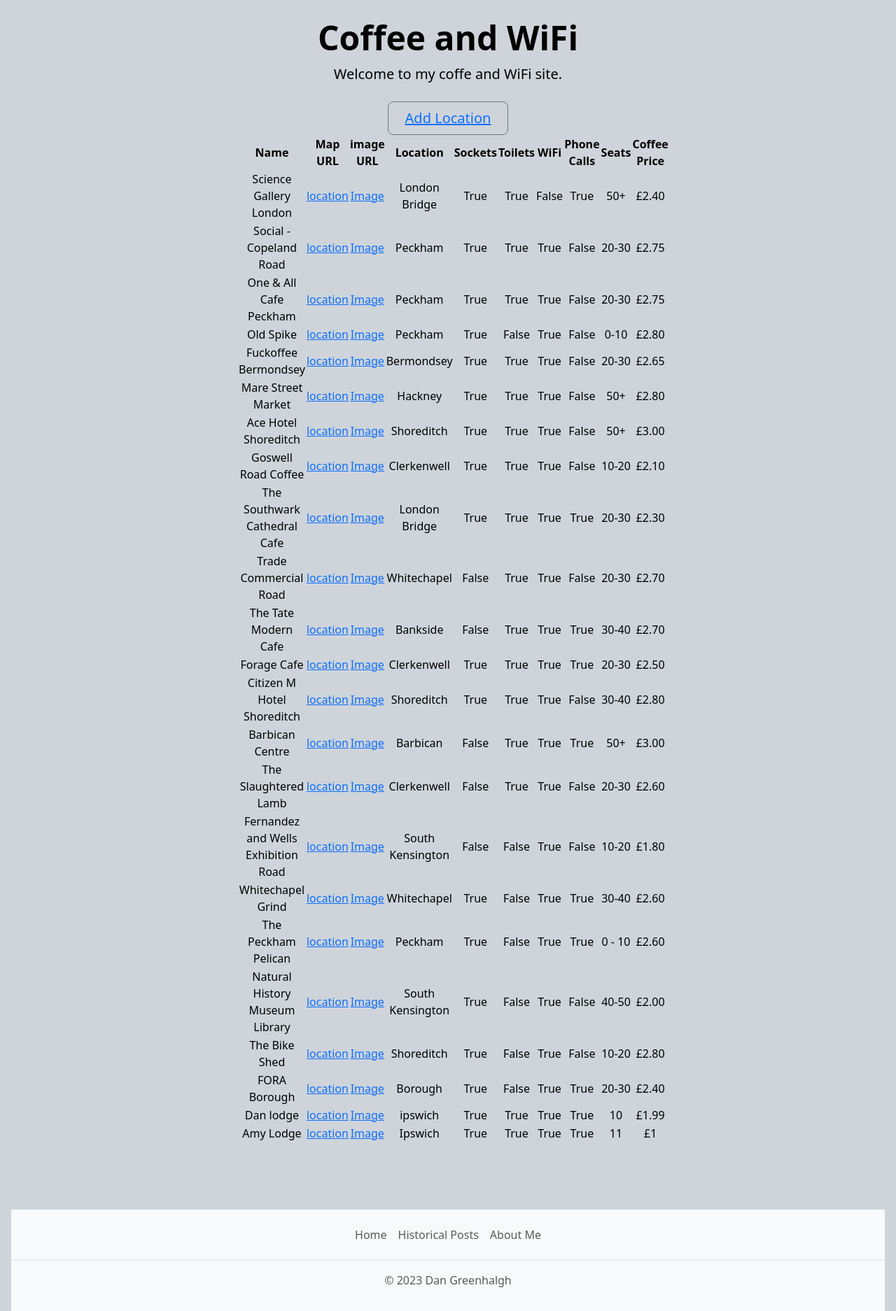
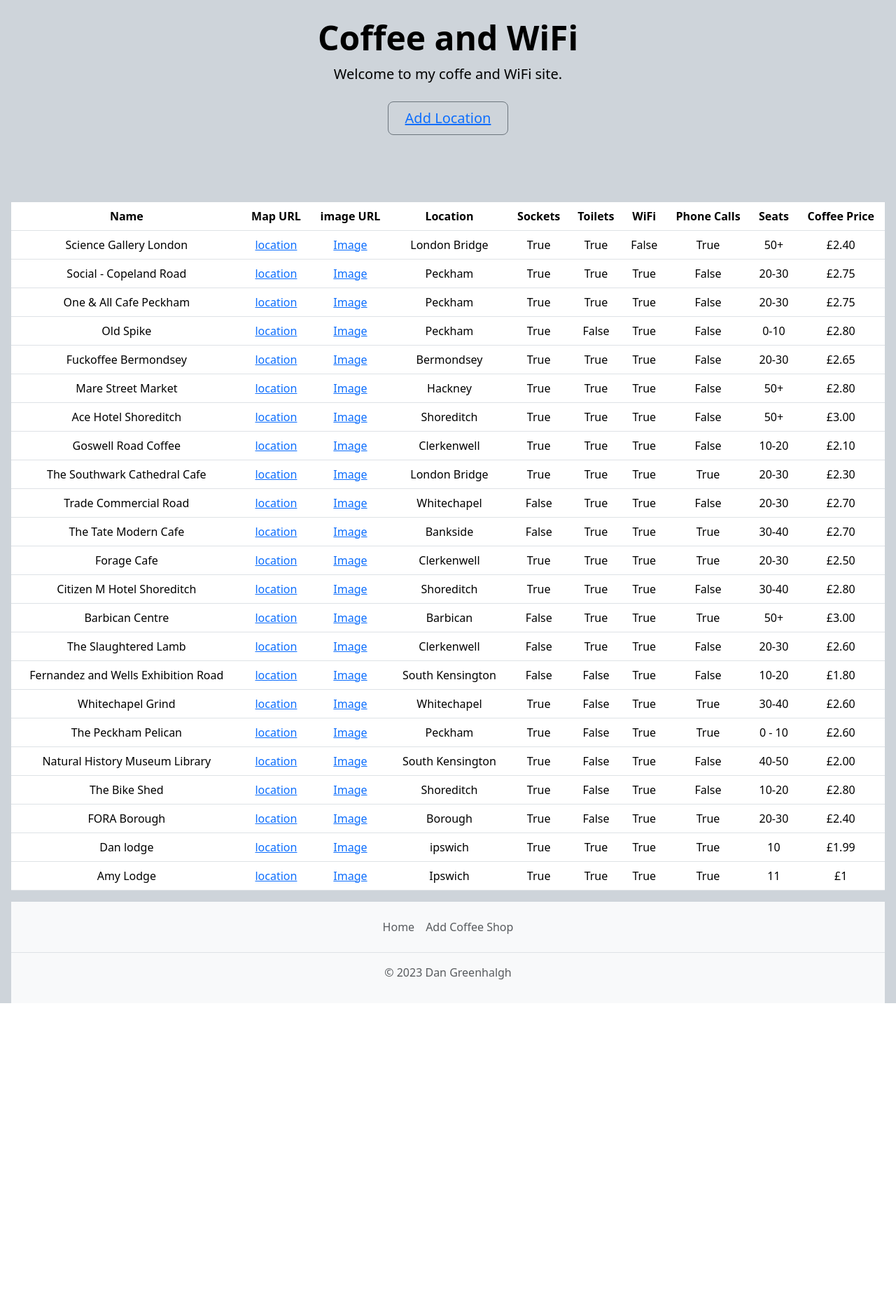
Before and after one commit to greenhalghdan/day88, a Flask app: page / in a window 1280 px wide. Shown: the part 184-2058 px from the top of the page at 70% size. After the commit the page ends 1618 px from the top, so only its background shows below. Run offline with Flask 3, Linux system fonts and the light colour scheme; some libraries are stand-ins or nearby versions.

Commit message:
finished

```diff
--- a/main.py
+++ b/main.py
@@ -1,12 +1,19 @@
-from flask import Flask, render_template
+from flask import Flask, render_template, url_for, redirect
 from flask_sqlalchemy import SQLAlchemy
 import sqlite3
+import wtforms
+from flask_wtf import FlaskForm
+from wtforms import StringField, SubmitField, TextAreaField, SelectField
+from wtforms.validators import DataRequired, URL
+from flask_bootstrap import Bootstrap5
 
 app = Flask(__name__)
 
+app.config['SECRET_KEY'] = 'anotveryrandomstringofletters'
 app.config["SQLALCHEMY_DATABASE_URI"] = "sqlite:///cafes.db"
 db = SQLAlchemy()
 db.init_app(app)
+bootstrap = Bootstrap5(app)
 
 class cafe(db.Model):
     id = db.Column(db.Integer, primary_key=True)
@@ -21,16 +28,53 @@ class cafe(db.Model):
     seats = db.Column(db.VARCHAR, unique=False, nullable=False)
     coffee_price = db.Column(db.VARCHAR, unique=False, nullable=False)
 
+
+class addCafeForm(FlaskForm):
+    name = StringField("Cafe Name", validators=[DataRequired()])
+    map_url = StringField("Map URL", validators=[DataRequired(), URL()])
+    img_url = StringField("Image URL", validators=[DataRequired(), URL()])
+    location = StringField("Location", validators=[DataRequired()])
+    has_sockets = SelectField("Power Sockets", choices=[(True, "Yes"), (False, "No")], coerce=bool)
+    has_toilet = SelectField("Toilets", choices=[(True, "Yes"), (False, "No")], coerce=bool)
+    has_wifi = SelectField("WiFi", choices=[(True, "Yes"), (False, "No")], coerce=bool)
+    can_take_calls = SelectField("Phone Calls", choices=[(True, "Yes"), (False, "No")], coerce=bool)
+    seats = StringField("Number of Seats", validators=[DataRequired()])
+    coffee_price = StringField("Cost of the Coffee", validators=[DataRequired()], default="£")
+    submit = SubmitField("Submit Post")
+
 with app.app_context():
     db.create_all()
+
 
 @app.route('/')
 def index():
     locations = db.session.execute(db.select(cafe))
     a = locations.scalars().all()
     for loc in a:
-        print(loc.name)
+        print(loc.has_toilet)
     return render_template("index.html", locations=a)
+
+
+@app.route('/add', methods=["GET", "POST"])
+def add():
+    addcafe = addCafeForm()
+    if addcafe.validate_on_submit():
+        print(addcafe.data.get("name"))
+        db.session.add(cafe(
+            name = addcafe.data.get('name'),
+            map_url = addcafe.data.get('map_url'),
+            img_url = addcafe.data.get('img_url'),
+            location = addcafe.data.get('location'),
+            has_sockets = bool(addcafe.data.get('has_sockets')),
+            has_toilet = bool(addcafe.data.get('has_toilet')),
+            has_wifi = bool(addcafe.data.get('has_wifi')),
+            can_take_calls = bool(addcafe.data.get('can_take_calls')),
+            seats = addcafe.data.get('seats'),
+            coffee_price = addcafe.data.get('coffee_price'),
+        ))
+        db.session.commit()
+        return redirect(url_for('index'))
+    return render_template("add.html", form=addcafe)
 
 if __name__ == "__main__":
     app.run(debug=True)
--- /dev/null
+++ b/templates/add.html
@@ -0,0 +1,5 @@
+{% include "head.html" %}
+
+{% from 'bootstrap5/form.html' import render_form %}
+{{ render_form(form) }}
+{% include "footer.html" %}
--- a/templates/footer.html
+++ b/templates/footer.html
@@ -2,9 +2,8 @@
 
   <footer class="footer mt-auto py-3 bg-light">
     <ul class="nav justify-content-center border-bottom pb-3 mb-3">
-      <li class="nav-item"><a href="#" class="nav-link px-2 text-body-secondary">Home</a></li>
-      <li class="nav-item"><a href="#" class="nav-link px-2 text-body-secondary">Historical Posts</a></li>
-      <li class="nav-item"><a href="#" class="nav-link px-2 text-body-secondary">About Me</a></li>
+      <li class="nav-item"><a href="{{ url_for('index') }}" class="nav-link px-2 text-body-secondary">Home</a></li>
+      <li class="nav-item"><a href="{{ url_for('add') }}" class="nav-link px-2 text-body-secondary">Add Coffee Shop</a></li>
     </ul>
     <p class="text-center text-body-secondary">© 2023 Dan Greenhalgh</p>
   </footer>
--- a/templates/head.html
+++ b/templates/head.html
@@ -6,6 +6,9 @@
         <script src="https://cdn.jsdelivr.net/npm/bootstrap@5.3.2/dist/js/bootstrap.bundle.min.js" integrity="sha384-C6RzsynM9kWDrMNeT87bh95OGNyZPhcTNXj1NW7RuBCsyN/o0jlpcV8Qyq46cDfL" crossorigin="anonymous"></script>
     <meta charset="UTF-8">
     <title>Coffee and WiFi</title>
+    {% block styles %}
+    {{ bootstrap.load_css() }}
+     {% endblock %}
 </head>
 <body style="text-align: center;" class="p-3 mb-2 bg-dark-subtle text-black d-flex flex-column h-100">
 
@@ -18,7 +21,7 @@
 
       <ul class="nav nav-pills">
         <li class="nav-item"><a href="{{ url_for('index') }}" class="nav-link active">Home</a></li>
-        <li class="nav-item"><a href="#" class="nav-link">Add</a></li>
+        <li class="nav-item"><a href="{{ url_for('add') }}" class="nav-link">Add</a></li>
       </ul>
     </header>
   </div>
--- a/templates/index.html
+++ b/templates/index.html
@@ -5,9 +5,14 @@
     <div class="col-lg-6 mx-auto">
       <p class="lead mb-4">Welcome to my coffe and WiFi site.</p>
       <div class="d-grid gap-2 d-sm-flex justify-content-sm-center">
-        <button type="button" class="btn btn-outline-secondary btn-lg px-4 gap-3"><a href="#">Add Location</a></button>
+        <button type="button" class="btn btn-outline-secondary btn-lg px-4 gap-3"><a href="{{ url_for('add') }}">Add Location</a></button>
       </div>
-        <table>
+
+
+    </div>
+
+  </div>
+    <table class="table table-hover">
             <tr>
                 <th>Name</th>
                 <th>Map URL</th>
@@ -36,9 +41,4 @@
                 </tr>
             {% endfor %}
         </table>
-
-    </div>
-
-  </div>
-
 {% include "footer.html" %}
```
Also changed, not shown: instance/cafes.db.
